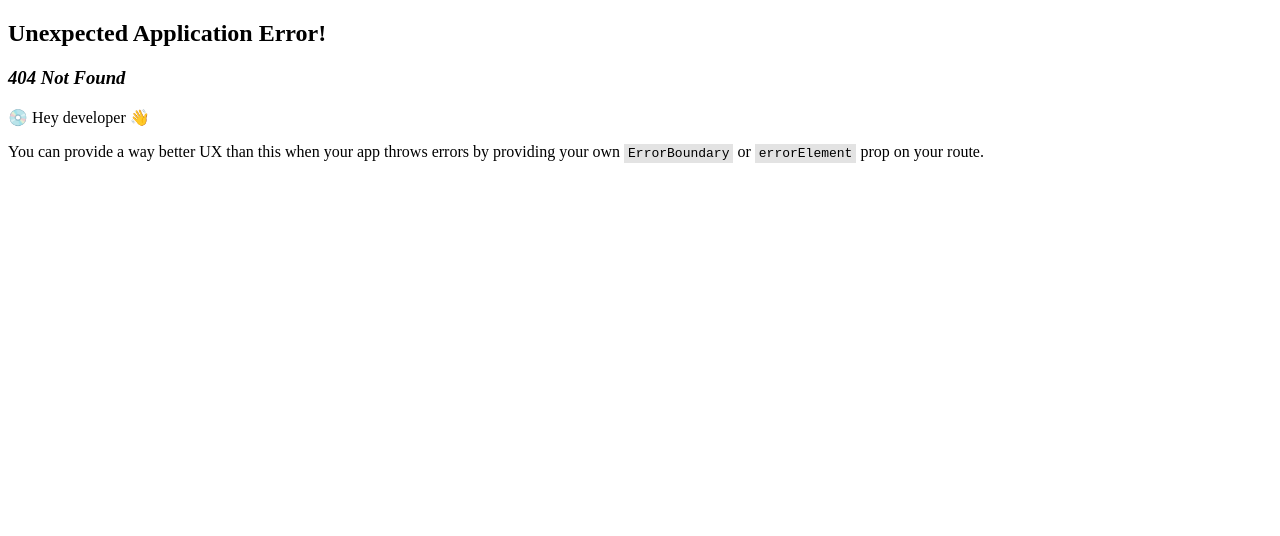
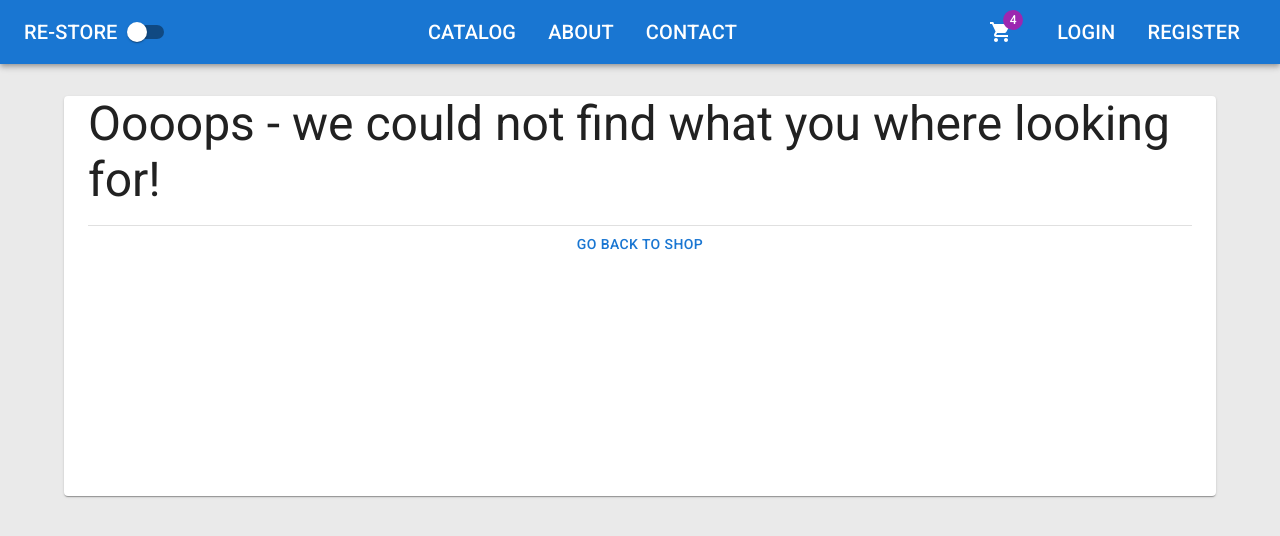
Before and after one commit to MadalinaRadulescu/ReStore, a React (Create React App) app in the folder client/: page /not-found in a window 1280 px wide. Before the commit this address had no page. Shown: the top 536 px of the page. Built offline with nearby package versions, Linux system fonts and the light colour scheme.

Commit message:
not found component

```diff
--- /dev/null
+++ b/client/src/app/errors/NotFound.tsx
@@ -0,0 +1,12 @@
+import { Button, Container, Divider, Paper, Typography } from "@mui/material";
+import { Link } from "react-router-dom";
+
+export default function NotFound(){
+    return(
+        <Container component={Paper} sx={{height: 400}}>
+            <Typography variant='h3' gutterBottom>Oooops - we could not find what you where looking for!</Typography>
+            <Divider />
+            <Button fullWidth component={Link} to='/catalog'>Go back to shop</Button>
+        </Container>
+    )
+}
--- a/client/src/features/catalog/ProductDetails.tsx
+++ b/client/src/features/catalog/ProductDetails.tsx
@@ -2,6 +2,7 @@
 import { useEffect, useState } from "react";
 import { useParams } from "react-router-dom";
 import agent from "../../app/api/agent";
+import NotFound from "../../app/errors/NotFound";
 import { Product } from "../../app/models/product";
 
 export default function ProductDetails(){
@@ -18,7 +19,7 @@
 
     if(loading) return <h3>Loading...</h3>
 
-    if(!product) return <h3>Product not found!</h3>
+    if(!product) return <NotFound />
 
     return(
         <Grid container spacing={6}>
```
Also changed, not shown: client/src/app/router/Routes.tsx (+6 -1 lines), 2 other files (tests, documents, lock files or other folders).
